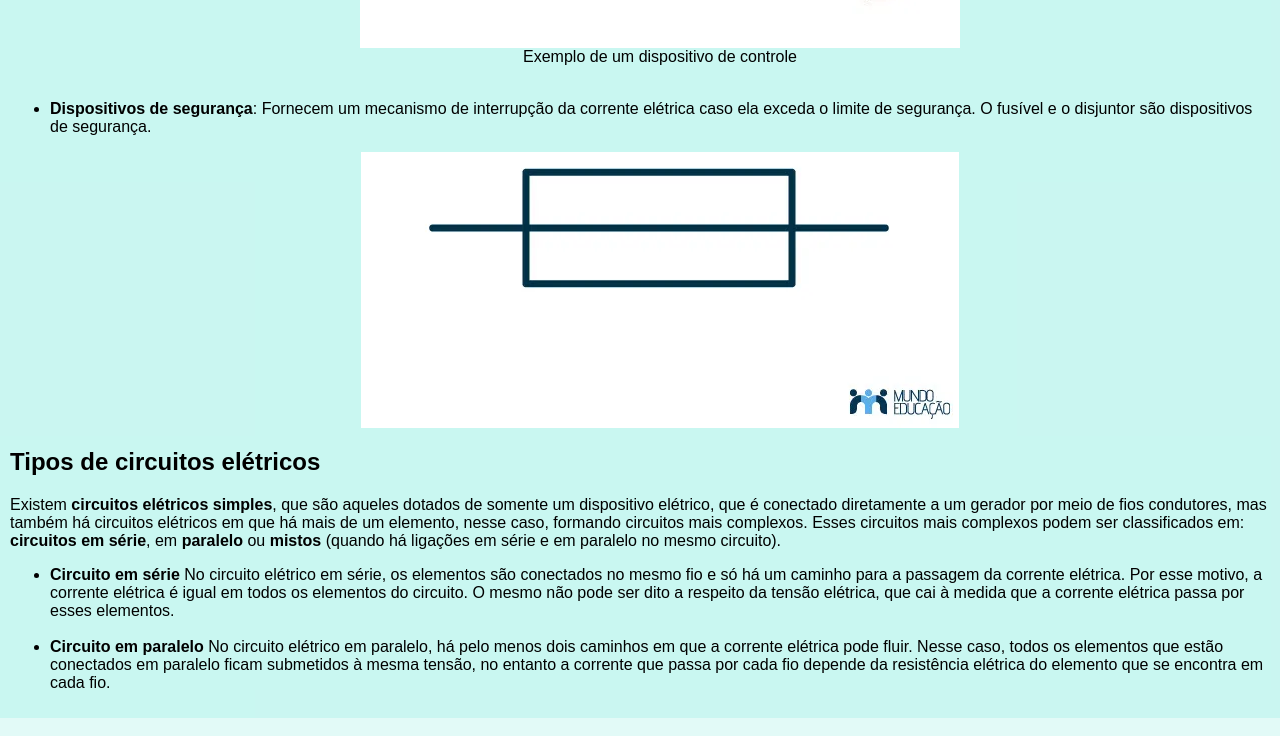
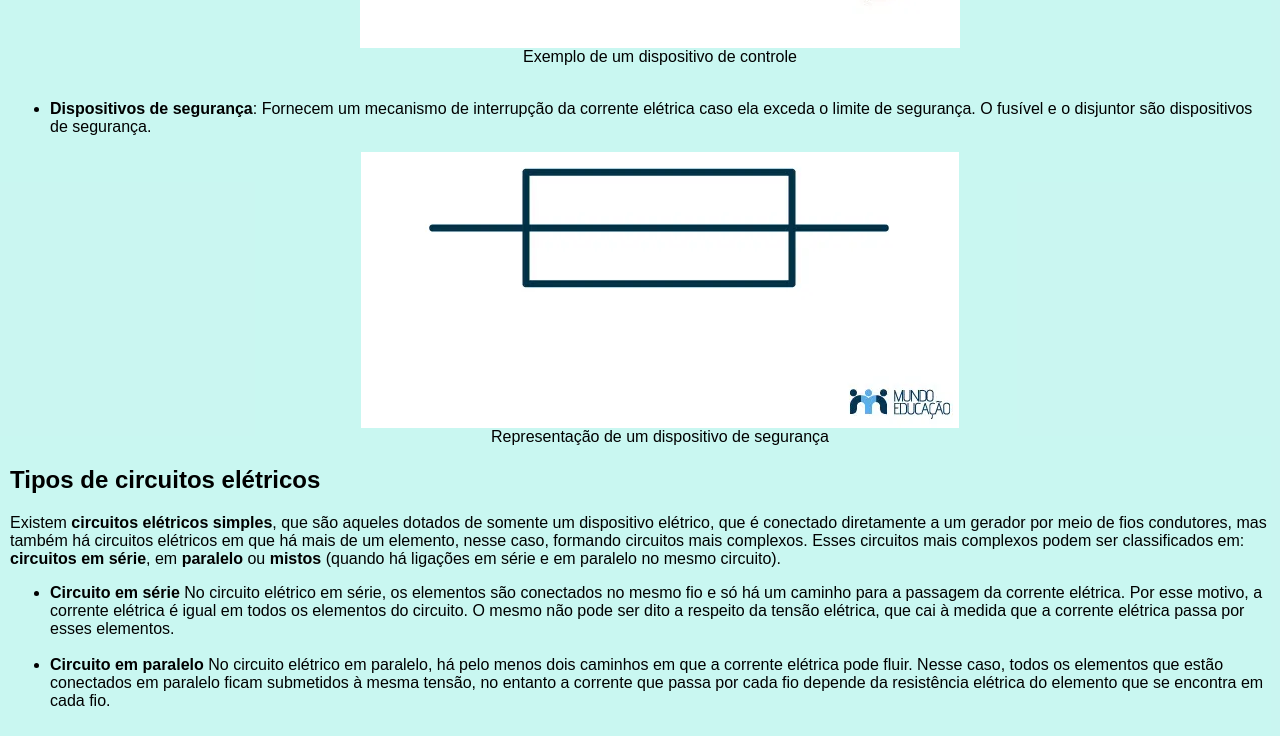
Before and after one commit to Marcus-Davi-Dev/circuitos-eletricos, a plain HTML site: page index.html in a window 1280 px wide. Shown: the part 2359-3095 px from the top of the page. Drawn offline with Linux system fonts and the light colour scheme.

Commit message:
<figcaption> para a figure da imagem do dispositivo de segurança
Adição de um <figcaption> para a figure sobre a imagem do dispositivo de segurança.

```diff
--- a/index.html
+++ b/index.html
@@ -137,8 +137,8 @@
             e o disjuntor são dispositivos de segurança.
           </p>
           <figure class="horizontal-center flex-column">
-            <img src="imagens/fusivel.webp">
-            <figcaption></figcaption>
+            <img src="imagens/fusivel.webp" alt="Representação de um dispositivo de segurança">
+            <figcaption>Representação de um dispositivo de segurança</figcaption>
           </figure>
         </li>
       </ul>
```
